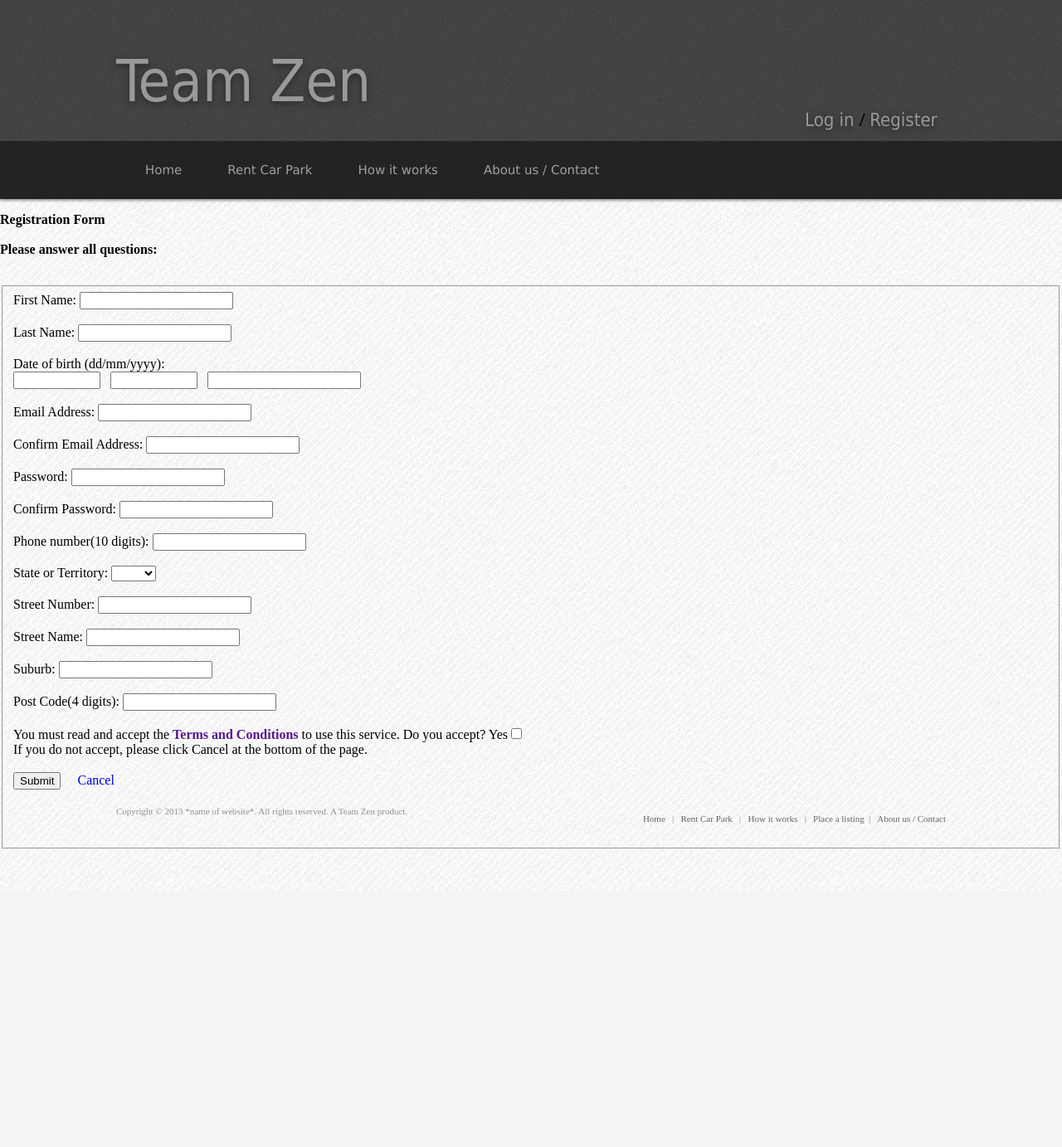
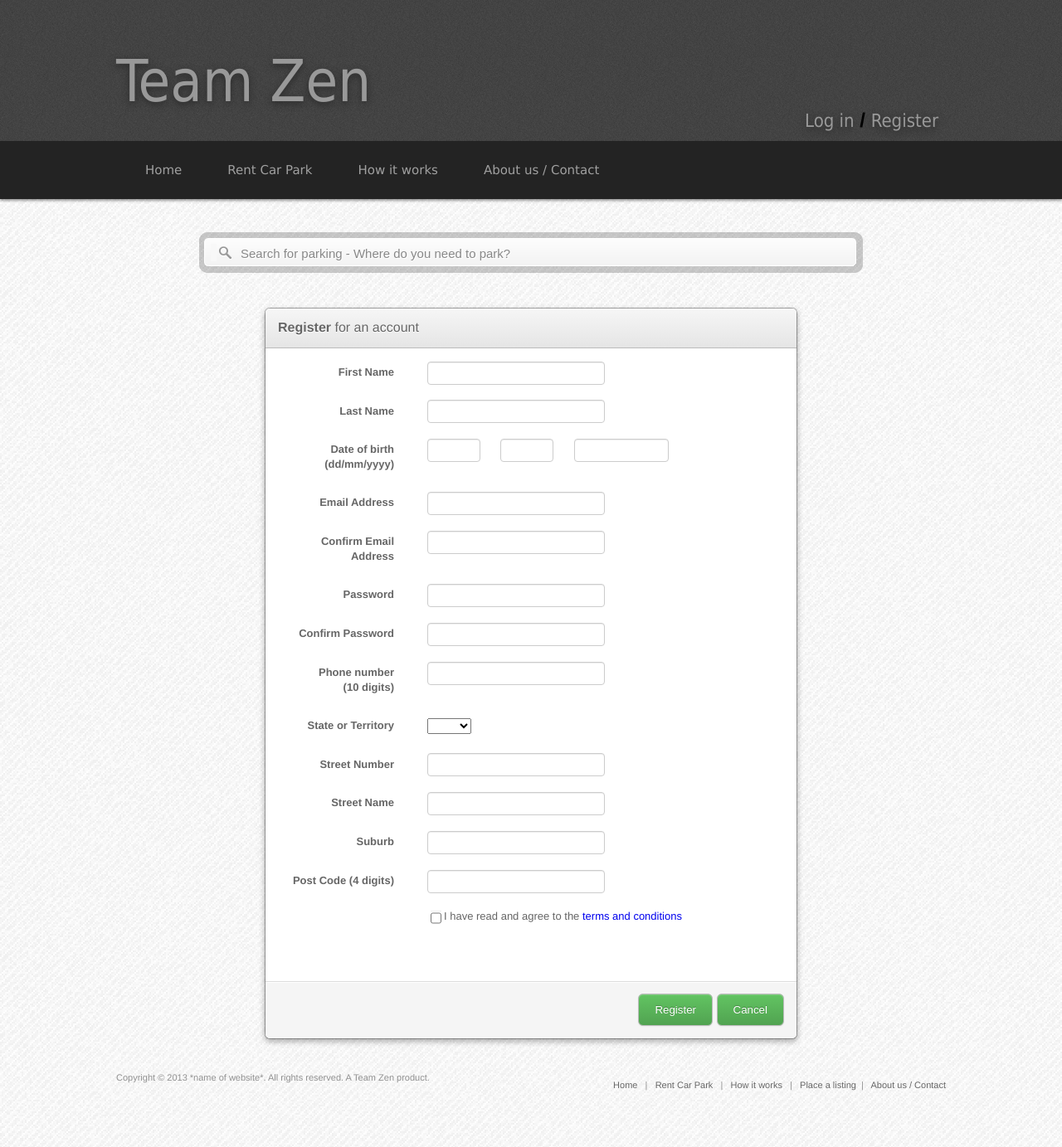
Before and after one commit to craizile/INB313, a PHP site: page /Applications/register.php?states=1 in a window 1280 px wide. Shown: the whole page at 83% size. Before the commit the page ends 1024 px from the top, so only its background shows below. Run offline with PHP 8.4, Linux system fonts and the light colour scheme.

Commit message:
Style for register form
and some small changes

```diff
--- a/header.css
+++ b/header.css
@@ -1,4 +1,6 @@
+/* Header */
 .header {
+  /* Header container */
   overflow: hidden;
   height: 220px;
   background-image: url('images/bg.png');
@@ -8,12 +10,14 @@
 }
 
 h1 {
+  /* Website title */
   padding-top: 60px;
   font: 70px Tahoma, Helvetica, Arial, Sans-Serif;
   color: #999;
   text-shadow: 0 3px 8px #2a2a2a;
 }
 
+  /* sign up & log in */
 h2 {
   position: relative;
   top: -55px;
@@ -31,6 +35,7 @@ h2 a:hover {
   text-shadow: 0 2px 3px #555;
 }
 
+/* Menu */
 .container, .cssmenu {
   width: 1000px;
   margin: 0 auto;
@@ -164,6 +169,9 @@ h2 a:hover {
   color: #f0f0f0;
 }
 
+
+/* footer */
+
 .footer {
   font-size: 11px;
   padding: 0;
@@ -193,3 +201,32 @@ h2 a:hover {
 .footer p {
   color: #919191;
 }
+
+/* Search box */
+
+.search {
+  /* This is the container */
+  width:800px;
+  margin:0 auto;
+}
+
+.searchBox{
+  /* This is the actual search box */
+  margin: 40px 0 20px 0;
+  border: none;
+  color:#888888;
+  background:url("images/searchBox.png") no-repeat;
+  font-family:Arial,Helvetica,sans-serif;
+  font-size:15px;
+  height:49px;
+  line-height:30px;
+  outline:medium none;
+  padding-left:50px;
+  text-shadow:1px 1px 0 white;
+  width:800px;
+}
+
+.submitButton{
+  /* no submit button shown, press enter to search */
+  display: none;
+}
--- a/header.html
+++ b/header.html
@@ -15,3 +15,10 @@
 		</ul>
 	</div>
 </div>
+
+<div class="search">
+	<form class="searchForm" method="post">
+	    <input class="searchBox" type="text" value="Search for parking - Where do you need to park?" onfocus="clearSearch(this)" onblur="searchText(this)" />
+	    <input type="submit" value="Submit" class="submitButton" />
+	</form>
+</div>
--- a/include/registrationForm.inc
+++ b/include/registrationForm.inc
@@ -1,8 +1,11 @@
-<p><b>Registration Form </br></br> Please answer all questions:</b></p><br/>
+<div class="modal">
+    <div class="modal-header">
+    	Register <span>for an account</span>
+    </div>
+	<!-- Creates registration form with relevant questions -->
 
-<!-- Creates registration form with relevant questions -->
-<form action="register.php" method="post" name="signup">
-	<fieldset>
+	<form action="register.php" method="post" name="signup" accept-charset="utf-8" class="form">
+		<div class="modal-body">
 			<?php
 				include 'include/registrationQuestions.inc';
 
@@ -16,14 +19,14 @@
 				inputField($errors, 'confirmEmail', 'Confirm Email Address', 25);
 				inputPassword($errors, 'password', 'Password');
 				inputPassword($errors, 'confirmPassword', 'Confirm Password');
-			inputField($errors, 'phoneNumber', 'Phone number(10 digits)', 10);
+				inputField($errors, 'phoneNumber', 'Phone number <br>(10 digits)', 10);
 				dropDownList($errors, 'states', 'State or Territory', $states, 9);
 				inputField($errors, 'streetNum', 'Street Number', 3);
 				inputField($errors, 'streetName', 'Street Name', 18);
 				inputField($errors, 'suburb', 'Suburb', 18);
-			inputField($errors, 'postCode', 'Post Code(4 digits)', 4);
+				inputField($errors, 'postCode', 'Post Code (4 digits)', 4);
 				checkBox($errors, 'term');
 				submitCancelBtns("index.php");
 			?>
-	</feildset>
 	</form>
+</div>
--- a/register.php
+++ b/register.php
@@ -9,6 +9,8 @@
 		<?php include 'header.html' ; ?>
 		    <!-- Present the user with a registration form that will validate user's input using
 			     server side validation -->
+
+        <div class="bodyContainer">
             <?php
                 $errors = array();
 
@@ -26,7 +28,6 @@
                     // display the same form with previous user input
                     else
                     {
-                        echo "</br></br><h4>Error - please correct the problems listed below</h4>";
                         require 'include/registrationForm.inc';
                     }
                 }
@@ -36,6 +37,7 @@
                     require 'include/registrationForm.inc';
                 }
             ?>
+        </div>
         <?php include 'footer.html' ; ?>
 	</body>
 </html>
--- a/style.css
+++ b/style.css
@@ -4,6 +4,7 @@ body {
   position: relative;
   top: -50px;
   background-image: url("images/bg2.png");
+  font-family: "HelveticaNeue-Light","Helvetica Neue Light","Helvetica Neue",Helvetica,Arial,"Lucida Grande",sans-serif;
 }
 
 a {
@@ -16,35 +17,6 @@ a {
 	width: 1000px;
  	margin: 0 auto;
  	padding: 20px 0 20px 0;
-}
-
-/* Search box */
-
-.search {
-	/* This is the container */
-	width:800px;
-	margin:0 auto;
-}
-
-.searchBox{
-	/* This is the actual search box */
-	margin: 40px 0 20px 0;
-	border: none;
-	color:#888888;
-	background:url("images/searchBox.png") no-repeat;
-	font-family:Arial,Helvetica,sans-serif;
-	font-size:15px;
-	height:49px;
-	line-height:30px;
-	outline:medium none;
-	padding-left:50px;
-	text-shadow:1px 1px 0 white;
-	width:800px;
-}
-
-.submitButton{
-	/* no submit button shown, press enter to search */
-	display: none;
 }
 
 .content {
@@ -89,7 +61,6 @@ h4 {
 
 .home-benefits {
 	/* Container */
-	font-family: "HelveticaNeue-Light","Helvetica Neue Light","Helvetica Neue",Helvetica,Arial,"Lucida Grande",sans-serif;
 	height: 220px;
 	overflow: hidden;
 }
@@ -174,14 +145,10 @@ h4 {
 
 .list {
 	/* Container */
-	font-family: "HelveticaNeue-Light","Helvetica Neue Light","Helvetica Neue",Helvetica,Arial,"Lucida Grande",sans-serif;
 	height: 350px;
 	overflow: hidden;
 	margin-left: 70px;
 }
-
-
-/* Image for Rent out your space */
 
 .listBox {
 	position: relative;
@@ -200,3 +167,190 @@ h4 {
 	font-size: 18px;
 	width: 350px;
 }
+
+
+
+/* Registration from */
+
+.modal {
+	width: 640px;
+	margin: 0 auto;
+	background-color: #fff;
+	border: 1px solid rgba(0,0,0,0.3);
+	-webkit-border-radius: 6px;
+	-moz-border-radius: 6px;
+	border-radius: 6px;
+	-webkit-box-shadow: 0 3px 7px rgba(0,0,0,0.3);
+	-moz-box-shadow: 0 3px 7px rgba(0,0,0,0.3);
+	box-shadow: 0 3px 7px rgba(0,0,0,0.3);
+	-webkit-background-clip: padding-box;
+	-moz-background-clip: padding-box;
+	background-clip: padding-box;
+	outline: 0;
+	color: #666;
+	line-height: 1.8;
+}
+.modal-header {
+	background: -webkit-gradient(linear,center top,center bottom,from(#f6f6f6),to(#e5e5e5));
+	background: -moz-linear-gradient(top,#f6f6f6,#e5e5e5);
+	filter: progid:DXImageTransform.Microsoft.gradient(startColorstr='#fff6f6f6',endColorstr='#ffe5e5e5',GradientType=0);
+	-moz-border-radius: 5px 5px 0 0;
+	-webkit-border-radius: 5px 5px 0 0;
+	border-radius: 5px 5px 0 0;
+	text-shadow: 0 1px 1px #fff;
+	padding: 9px 15px;
+	border-bottom: 1px solid #bbb;
+	font-size: 16px;
+}
+.modal .modal-header {
+	font-weight: bold;
+}
+.modal .modal-header span {
+	font-weight: normal;
+}
+.modal-body {
+	position: relative;
+	overflow-y: auto;
+	padding: 15px;
+}
+
+.form .control-group {
+	margin-bottom: 18px;
+}
+.form .control-group:before, .form .control-group:after {
+	display: table;
+	content: "";
+	line-height: 0;
+}
+.form .control-group:after {
+	clear: both;
+}
+.modal .form .control-group>label {
+	width: 140px;
+}
+.required label.control-label {
+	font-weight: bold;
+}
+.form .control-label {
+	float: left;
+	padding-top: 5px;
+	text-align: right;
+}
+.modal .form .controls {
+	margin-left: 180px;
+}
+.form label {
+	display: block;
+	margin-bottom: 5px;
+}
+.form label, .form input, .form button, .form select, .form textarea {
+	font-size: 13px;
+	line-height: 18px;
+}
+.form input{
+	display: inline-block;
+	margin-bottom: 0;
+	vertical-align: middle;
+	background-color: #fff;
+	border: 1px solid #ccc;
+	-webkit-box-shadow: inset 0 1px 1px rgba(0,0,0,0.075);
+	-moz-box-shadow: inset 0 1px 1px rgba(0,0,0,0.075);
+	box-shadow: inset 0 1px 1px rgba(0,0,0,0.075);
+	-webkit-transition: border linear .2s,box-shadow linear .2s;
+	-moz-transition: border linear .2s,box-shadow linear .2s;
+	-o-transition: border linear .2s,box-shadow linear .2s;
+	transition: border linear .2s,box-shadow linear .2s;
+	height: 18px;
+	padding: 4px 6px;
+	font-size: 13px;
+	line-height: 18px;
+	color: #555;
+	-webkit-border-radius: 4px;
+	-moz-border-radius: 4px;
+	border-radius: 4px;
+}
+.form input[type="text"], .form input[type="password"] {
+	width: 200px;
+}
+.form .small {
+	width: 50px !important;
+}
+.form .medium {
+	width: 100px !important;
+}
+.error{
+	color: red;
+	font-size: 12px;
+	margin-left: 10px;
+	margin-right: 10px;
+}
+.modal-footer {
+	margin: 0;
+	padding: 14px 15px 15px;
+	margin-bottom: 0;
+	text-align: right;
+	background-color: #f5f5f5;
+	border-top: 1px solid #ddd;
+	-webkit-border-radius: 0 0 6px 6px;
+	-moz-border-radius: 0 0 6px 6px;
+	border-radius: 0 0 6px 6px;
+	-webkit-box-shadow: inset 0 1px 0 #fff;
+	-moz-box-shadow: inset 0 1px 0 #fff;
+	box-shadow: inset 0 1px 0 #fff;
+}
+.modal-footer:before, .modal-footer:after {
+	display: table;
+	content: "";
+	line-height: 0;
+}
+.modal-footer:after {
+	clear: both;
+}
+.btn-success {
+	color: #fff;
+	text-shadow: 0 -1px 0 rgba(0,0,0,0.25);
+	background-color: #5bb75b;
+	background-image: -o-linear-gradient(top,#62c462,#51a351);
+	background-image: linear-gradient(to bottom,#62c462,#51a351);
+	background-repeat: repeat-x;
+	border-color: rgba(0,0,0,0.1) rgba(0,0,0,0.1) rgba(0,0,0,0.25);
+	filter: progid:DXImageTransform.Microsoft.gradient(enabled = false);
+}
+.btn-large {
+	padding: 11px 19px;
+	font-size: 16.25px;
+	-webkit-border-radius: 6px;
+	-moz-border-radius: 6px;
+	border-radius: 6px;
+}
+.btn {
+	display: inline-block;
+	margin-bottom: 0;
+	line-height: 18px;
+	text-align: center;
+	vertical-align: middle;
+	cursor: pointer;
+	background-image: -o-linear-gradient(top,#fff,#e6e6e6);
+	filter: progid:DXImageTransform.Microsoft.gradient(enabled = false);
+	border: 1px solid #bbb;
+	-moz-border-radius: 4px;
+	-webkit-box-shadow: inset 0 1px 0 rgba(255,255,255,.2),0 1px 2px rgba(0,0,0,.05);
+	-moz-box-shadow: inset 0 1px 0 rgba(255,255,255,.2),0 1px 2px rgba(0,0,0,.05);
+	box-shadow: inset 0 1px 0 rgba(255,255,255,.2),0 1px 2px rgba(0,0,0,.05);
+}
+.form button {
+	font-weight: normal;
+	-webkit-appearance: button;
+	margin: 0;
+	align-items: flex-start;
+	box-sizing: border-box;
+	font: -webkit-small-control;
+	letter-spacing: normal;
+	word-spacing: normal;
+	text-transform: none;
+	text-indent: 0px;
+	-webkit-writing-mode: horizontal-tb;
+}
+.form button a, .form button a:active, .form button a:hover, .form button a:visited {
+	color: white;
+}
```
Also changed, not shown: include/registrationQuestions.inc (+31 -18 lines), index.php (+0 -7 lines). Lines whose indentation alone changed are shown as unchanged.
